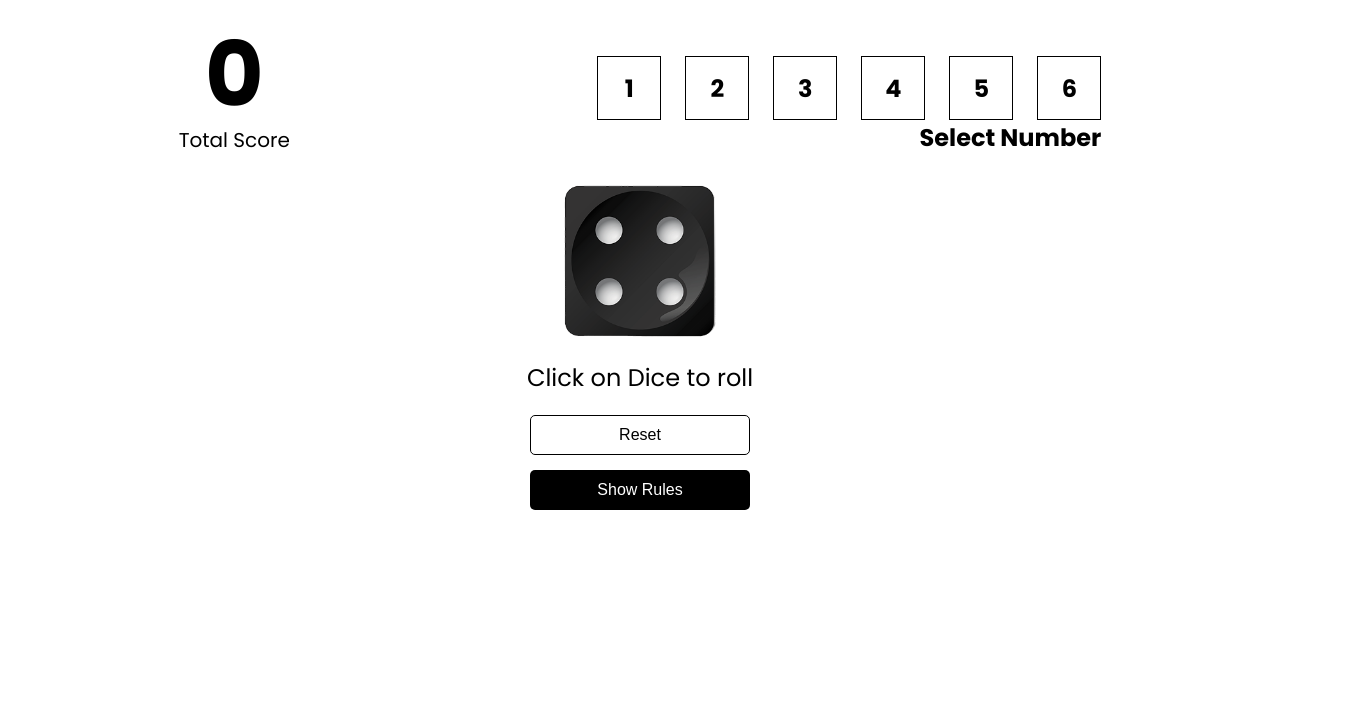
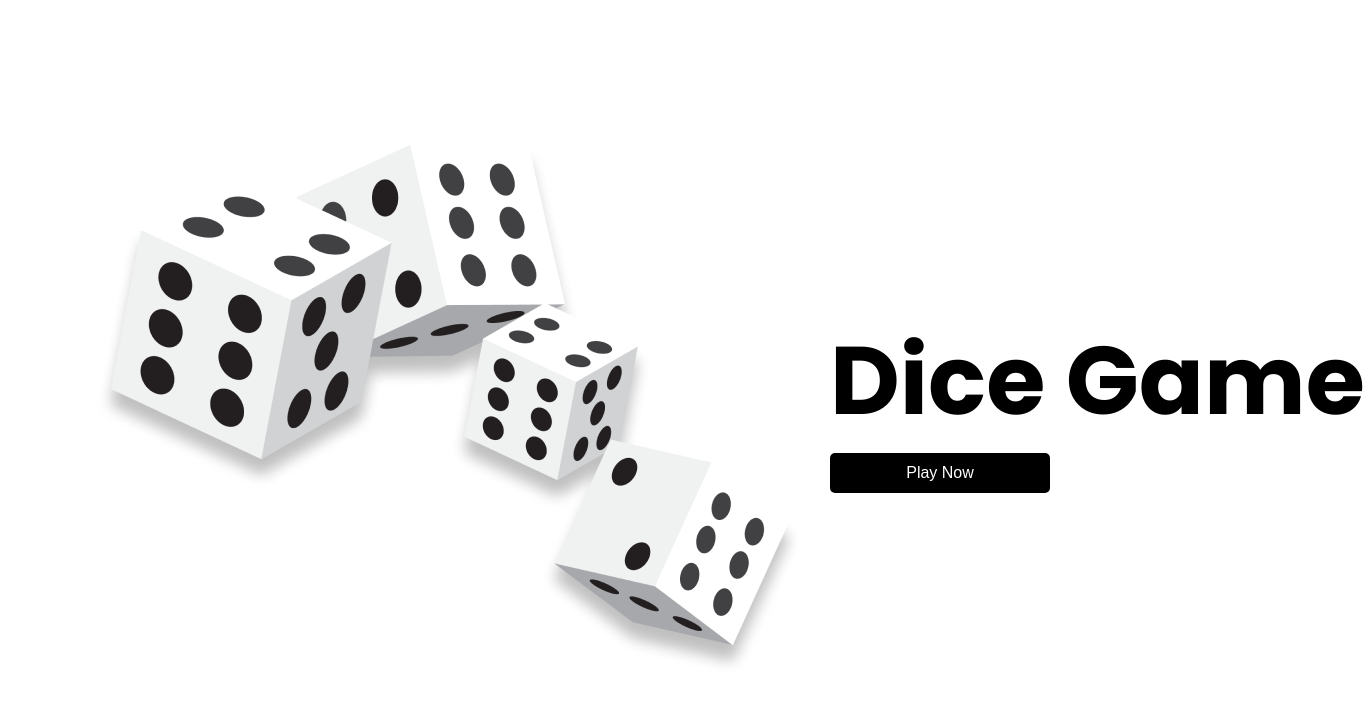
Before and after one commit to sarkarniloy102/Dice_Game, a React (Vite) app: page / in a window 1280 px wide. Shown: the top 704 px of the page, 1365 px wide, since content can reach past the window. Built offline with nearby package versions, Linux system fonts and the light colour scheme.

Commit message:
Back homepage button

```diff
--- a/src/App.jsx
+++ b/src/App.jsx
@@ -4,15 +4,19 @@ import GamePlay from "./Components/GamePlay";
 
 function App() {
 
-  const [isGameStarted, setIsGameStarted] = useState(!false);
+  // Homepage to Gameplay page
+  const [isGameStarted, setIsGameStarted] = useState(false);
+
+
 
   const toggleGamePlay = () => {
     setIsGameStarted((prev) => !prev);
   };
+
   return (
     <>
       {
-        isGameStarted ? <GamePlay></GamePlay> : <StartGame
+        isGameStarted ? <GamePlay toggle={toggleGamePlay}></GamePlay> : <StartGame
           toggle={toggleGamePlay}></StartGame>
       }
 
--- a/src/Components/GamePlay.jsx
+++ b/src/Components/GamePlay.jsx
@@ -7,7 +7,7 @@ import Swal from "sweetalert2";
 import { Button, OutlineButton } from "../styled/Button";
 import Rules from "./Rules";
 
-const GamePlay = () => {
+const GamePlay = ({ toggle }) => {
     // for number selector
     const [selectNumber, setSelectNumber] = useState();
     // for role dice
@@ -20,6 +20,8 @@ const GamePlay = () => {
     const [showRules, setShowRules] = useState(false);
 
 
+
+    // random number generate
     const generateRandomNumber = (min, max) => {
         return Math.floor(Math.random() * (max - min) + min);
     }
@@ -71,9 +73,11 @@ const GamePlay = () => {
             <RoleDice currentDice={currentDice} roleDice={roleDice}></RoleDice>
             <div className="btns">
                 <OutlineButton onClick={() => resetScore()}>Reset</OutlineButton>
+                <OutlineButton onClick={toggle}>Back Home</OutlineButton>
                 <Button
                     onClick={() => setShowRules(prev => !prev)}
                 >{showRules ? "Hide" : "Show Rules"}</Button>
+
             </div>
 
             {showRules && <Rules></Rules>}
--- a/src/Components/RoleDice.jsx
+++ b/src/Components/RoleDice.jsx
@@ -40,9 +40,5 @@ const DiceContainer = styled.div`
         cursor: pointer;
 
     }
-    .image{
-       width: 160px;
-       height: 160px;
 
-    }
 `;
```
